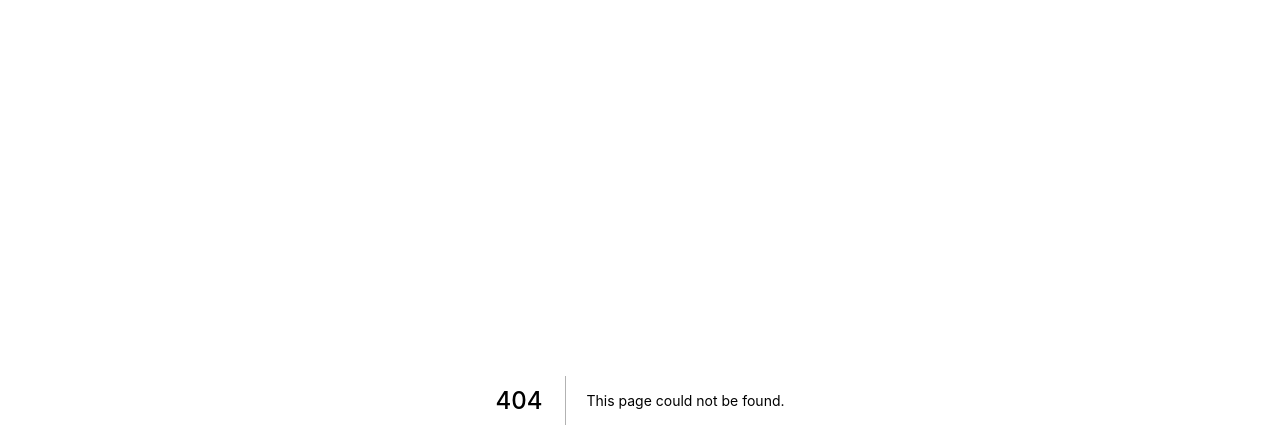
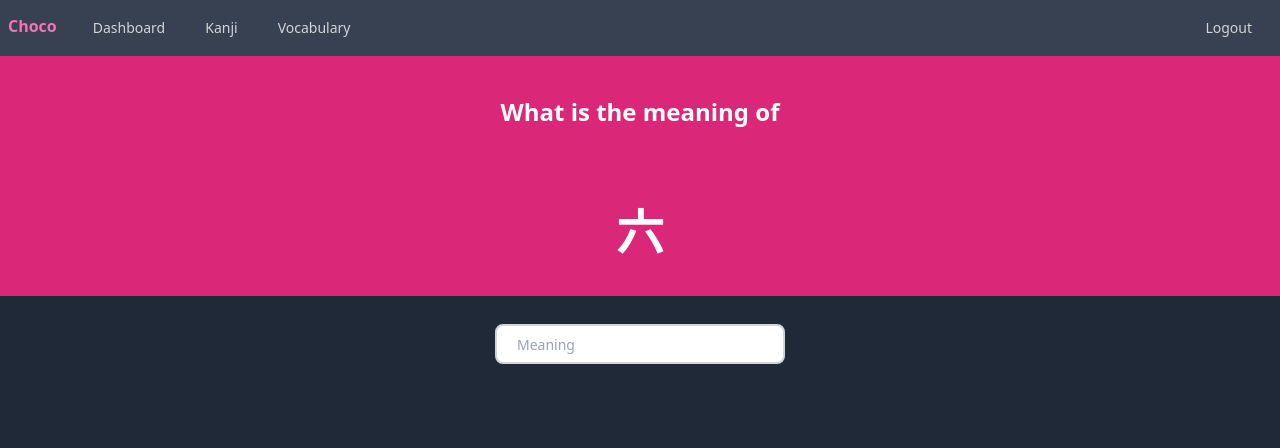
Before and after one commit to dokdek/choco-site, a Next.js app: page /review in a window 1280 px wide. Before the commit this address had no page. Shown: the top 448 px of the page. Built offline with nearby package versions, Linux system fonts and the light colour scheme.

Commit message:
Initial commit

```diff
--- /dev/null
+++ b/pages/review.js
@@ -0,0 +1,22 @@
+import Navbar from "../components/navbar";
+
+
+export default function Review(){
+    return(
+    <div className="bg-gray-800 min-h-screen">
+        <Navbar/>
+        <div className="main-container flex flex-col justify-center items-center">
+        <div className="flex flex-col justify-center items-center bg-pink-600 w-full">
+            <p className="font-bold text-white my-10 text-2xl">What is the meaning of</p>
+            <p className="font-bold text-white my-10 text-5xl">六</p>
+        </div>
+        <div class="pt-2 relative mx-auto text-gray-600">
+        <input class="border-2 border-gray-300 bg-white h-10 px-5 pr-16 rounded-lg text-sm focus:outline-none mt-5"
+          type="search" name="search" placeholder="Meaning"></input>
+        <button type="submit" class="absolute right-0 top-0 mt-5 mr-4">
+        </button>
+      </div>
+        </div>
+    </div>
+    );
+}
```
